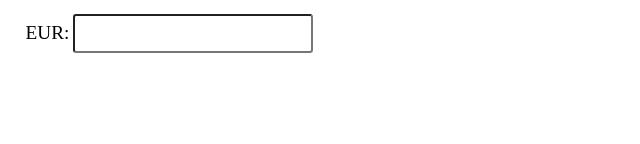
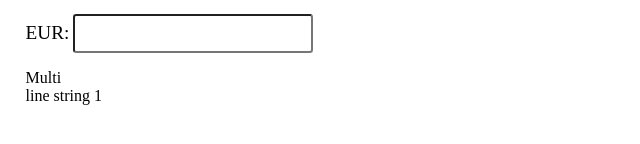
Before and after one commit to earthstar71/JavaScript-Strings-and-Regex-starter, a website: page module2/currency-converter.html in a window 1280 px wide. Shown: the part 148-292 px from the top of the page, without its empty margins (0-640 px from the left). Drawn offline with Linux system fonts and the light colour scheme.

Commit message:
File linked to extra script tag in currency converter(module 3 special-chars.js)

```diff
--- a/module2/currency-converter.html
+++ b/module2/currency-converter.html
@@ -9,8 +9,8 @@
 <body>
    <h2> Currency converter </h2>
    <p id="current_rate"> </p>
-   <p> <label  class="label">USD:</label>  <input type="text" id="usd" class="form_input"> </p>
-   <p> <label  class="label">EUR:</label> <input type="text" id="eur" class="form_input"></p>
+   <p> <label class="label">USD:</label> <input type="text" id="usd" class="form_input"> </p>
+   <p> <label class="label">EUR:</label> <input type="text" id="eur" class="form_input"></p>
    <div id="note"></div>
    <div id="note_2"></div>
    <div id="note_3"></div>
@@ -35,7 +35,30 @@
       usdInput.value = (eurInput.value / currentRate).toFixed(2);
    });
 
+   // let multiline_1 = '10 USD is worth 9 EUR; 20 USD is worth 18 EUR; 30 USD is worth 27 EUR;'
+
+   // let multiline_2 =
+   //    '10 USD is worth 9 EUR; ' +
+   //    '20 USD is worth 18 EUR; ' +
+   //    '30 USD is worth 27 EUR;';
+
+   // console.log(multiline_2)
+   // document.getElementById('note').innerText = multiline_2;
+
+   // function calculateFee(sumToConvert) {
+   //    const fee = 0.01;
+   //    const rate = 0.9;
+   //    const converted = sumToConvert * rate;
+   //    return converted - converted * fee;
+   // }
+
+   // const sum = 100;
+   // let literal_with_func = `After our small and fair fee, your ${"$" + sum} will get you ${calculateFee(sum)} Euros`
+
+   // document.getElementById('note_2').innerText = literal_with_func;
 
 </script>
 
+<script type="text/javascript" src="/module3/_3special-chars.js"></script>
+
 </html>
--- /dev/null
+++ b/module3/_3special-chars.js
@@ -0,0 +1,6 @@
+let template_1 = `Multi
+ line           string 1`
+
+ console.log(template_1);
+ const note_1 = document.getElementById('note');
+ note_1.innerText = template_1;
```
